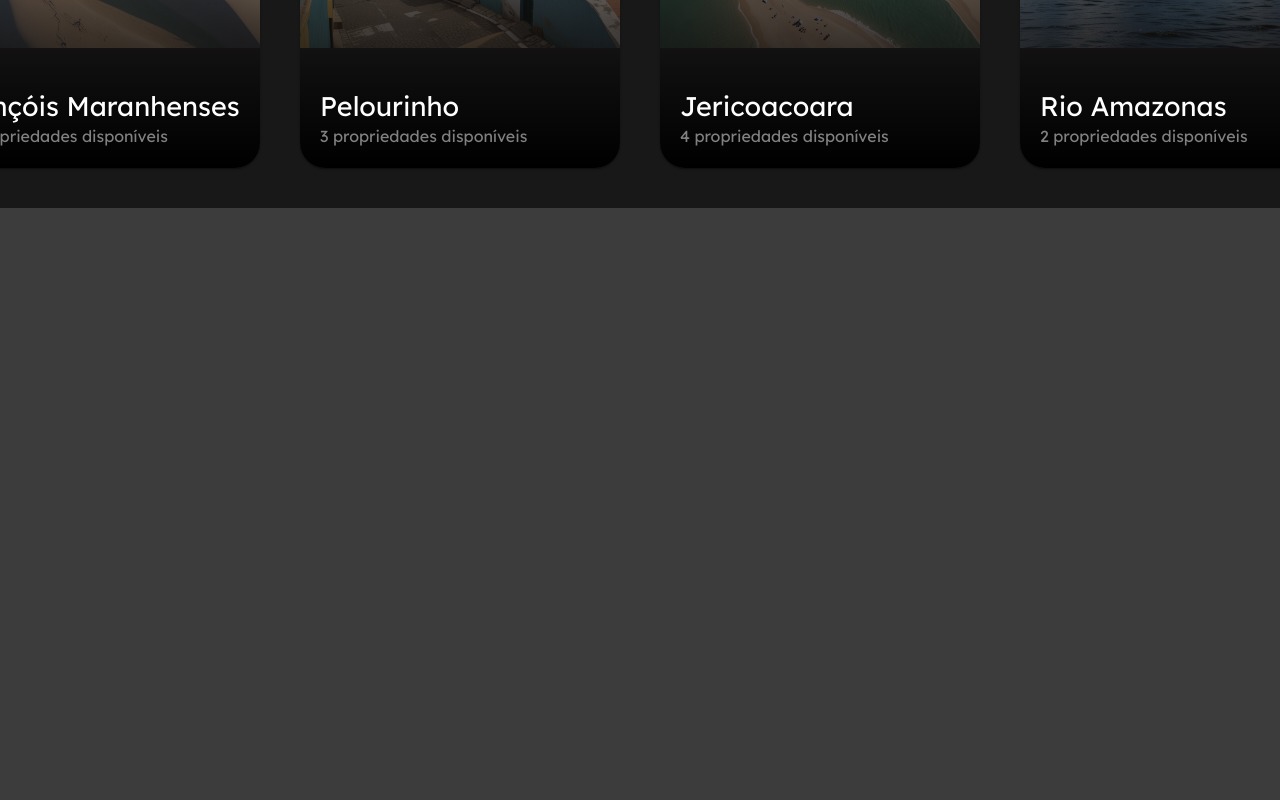
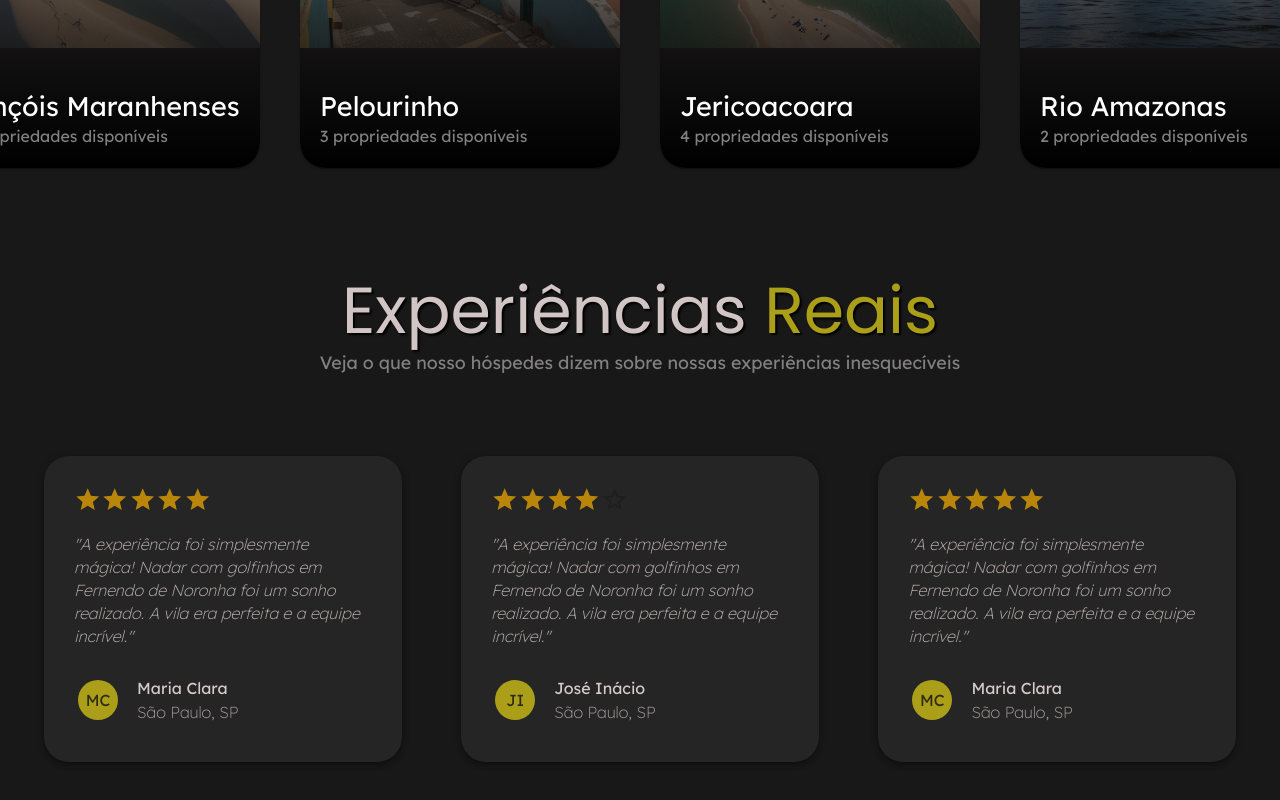
Before and after one commit to Leonardobern10/ExperiStay, a React (Vite) app: page / in a window 1280 px wide. Shown: the part 3147-3947 px from the top of the page. Before the commit the page ends 3355 px from the top, so only its background shows below. Built offline with nearby package versions, Linux system fonts and the light colour scheme.

Commit message:
add: adicionando container de avaliações

```diff
--- a/src/pages/Home.tsx
+++ b/src/pages/Home.tsx
@@ -5,6 +5,7 @@ import HeaderContainer from '../components/Header/HeaderContainer';
 import PropertyHighlights from '../components/HighLights/PropertyHighlights';
 import UnbelivableExperiences from '../components/UnbelivableExperiences/UnbelivableExperiencesContainer';
 import ExclusiveDestinyContainer from '../components/ExclusiveDestinys/ExclusiveDestinyContainer';
+import RatingsContainer from '../components/Ratings/RatingsContainer';
 
 export default function Home(): ReactElement {
      return (
@@ -26,6 +27,7 @@ export default function Home(): ReactElement {
                <PropertyHighlights className="section" />
                <UnbelivableExperiences className="section" />
                <ExclusiveDestinyContainer className="section" />
+               <RatingsContainer />
           </Grid>
      );
 }
```
